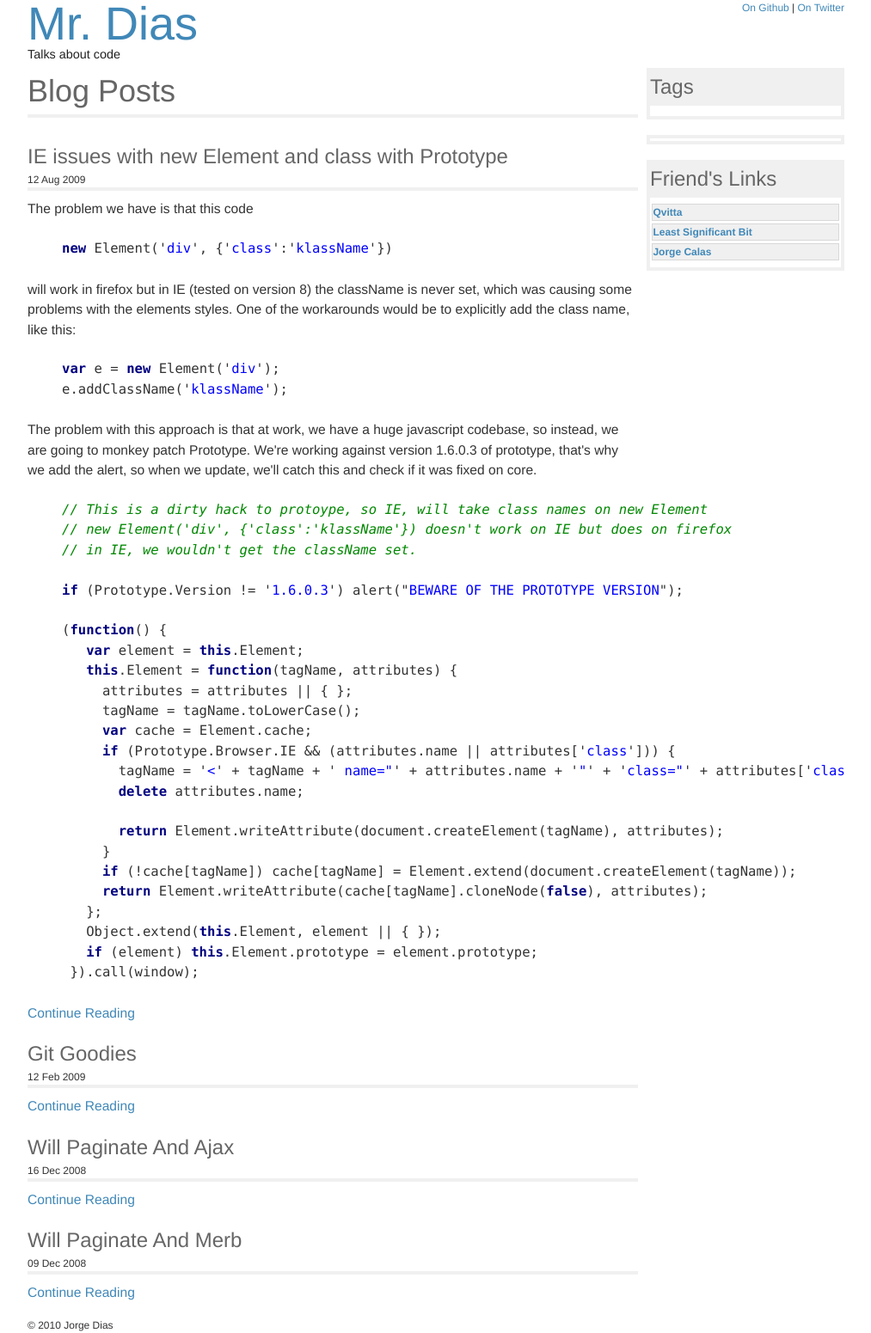
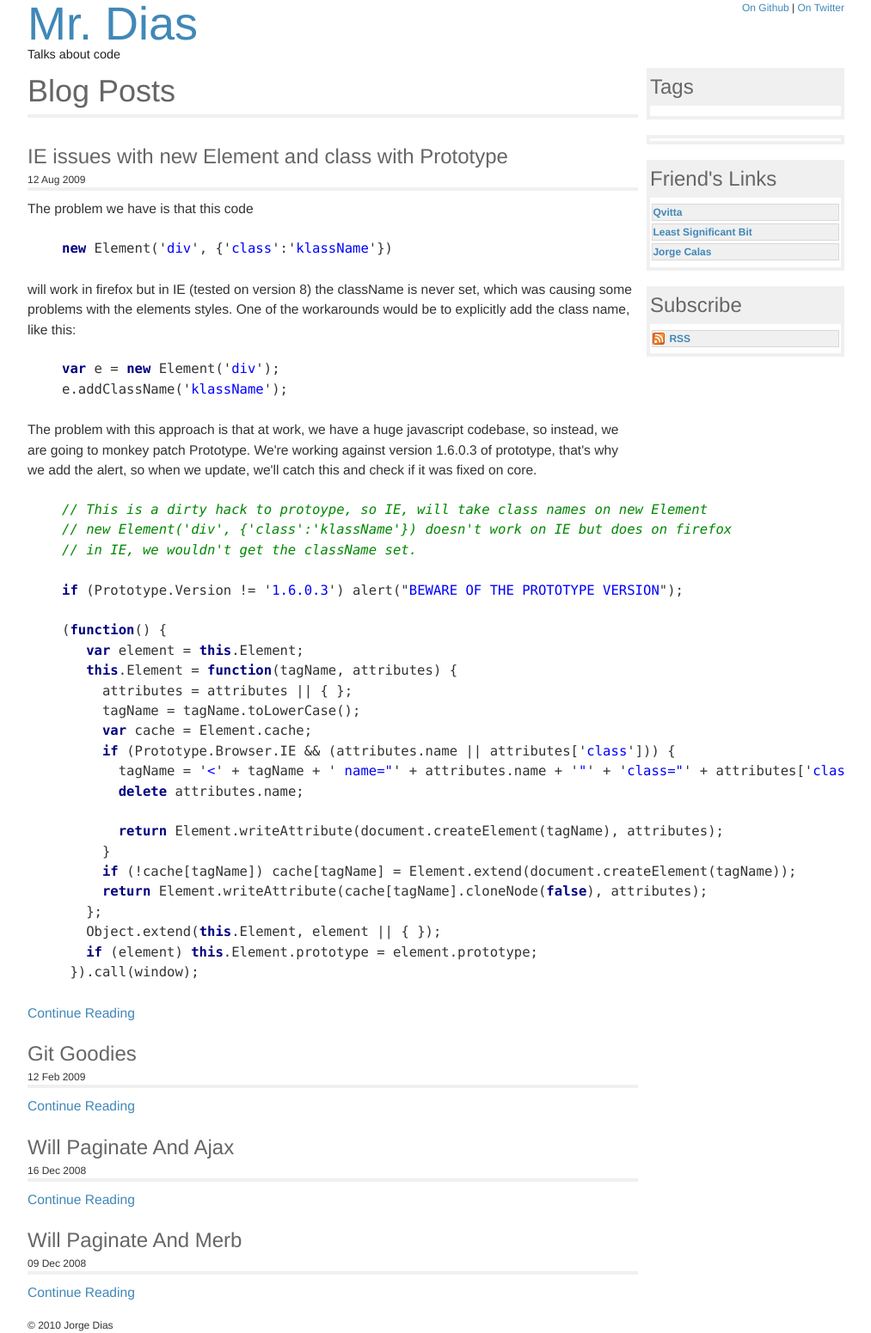
Before and after one commit to diasjorge/diasjorge.github.io, a Jekyll site: the page built from index.html, in a window 1280 px wide. Shown: the whole page at 86% size, without its empty margins (133-1146 px from the left). Built offline with Jekyll 4.4.1, drawn with Linux system fonts in a browser that asks for light colours; Markdown is read by kramdown in place of the engine named in the settings.

Commit message:
Rss Feed icon

```diff
--- a/_config.yml
+++ b/_config.yml
@@ -1,4 +1,5 @@
 url: "/"
+feed_url: "http://feeds2.feedburner.com/mrdias"
 markdown: rdiscount
 pygments: true
 exclude:
--- a/_layouts/default.html
+++ b/_layouts/default.html
@@ -9,7 +9,7 @@
     <!--[if lt IE 8]>
       <link href="/stylesheets/ie.css" media="screen, projection" rel="stylesheet" type="text/css" />
     <![endif]-->
-    <link rel="alternate" type="application/rss+xml" title="Articles RSS" href="http://feeds2.feedburner.com/mrdias" />
+    <link rel="alternate" type="application/rss+xml" title="Articles RSS" href="{{ site.feed_url }}" />
     <link rel="openid.server" href="http://www.myopenid.com/server"/>
     <link rel="openid.delegate" href="http://theturingmachine.myopenid.com/"/>
   </head>
@@ -55,6 +55,16 @@
 	    </li>
 	  </ul>
 	</div>
+	<div class="module">
+	  <h2>
+	    Subscribe
+	  </h2>
+	  <ul>
+	    <li>
+	      <a href="{{ site.feed_url }}" class="feed_link">RSS</a>
+	    </li>
+	  </ul>
+	</div>
       </div>
       <div id="footer">
 	&copy; 2010 Jorge Dias
--- a/_sass/screen.sass
+++ b/_sass/screen.sass
@@ -92,6 +92,9 @@ body.main
           background-color = !light_color
           a
             font-weight: bold
+            &.feed_link
+              padding: 0 0 0 19px
+              background: url("../images/feed-icon-14x14.png") no-repeat 0 50%
 
       h2
         background-color = !light_color
--- a/stylesheets/screen.css
+++ b/stylesheets/screen.css
@@ -110,6 +110,7 @@ body.main #sidebar div.module ul { margin: 0; padding: 0.2em; }
 body.main #sidebar div.module ul li { list-style-type: none; margin-left: 0px; }
 body.main #sidebar div.module ul li { margin-bottom: 0.25em; border: 1px solid #D8D8D8; background-color: #f0f0f0; }
 body.main #sidebar div.module ul li a { font-weight: bold; }
+body.main #sidebar div.module ul li a.feed_link { padding: 0 0 0 19px; background: url("../images/feed-icon-14x14.png") no-repeat 0 50%; }
 body.main #sidebar div.module h2 { background-color: #f0f0f0; color: #666666; margin-bottom: 0.2em; }
 body.main ul.posts { margin-left: 0; margin-right: 0; }
 body.main ul.posts li { list-style-type: none; margin-left: 0px; }
```
Also changed, not shown: favicon.ico (added), images/feed-icon-14x14.png (added), images/feed-icon-28x28.png (added).
